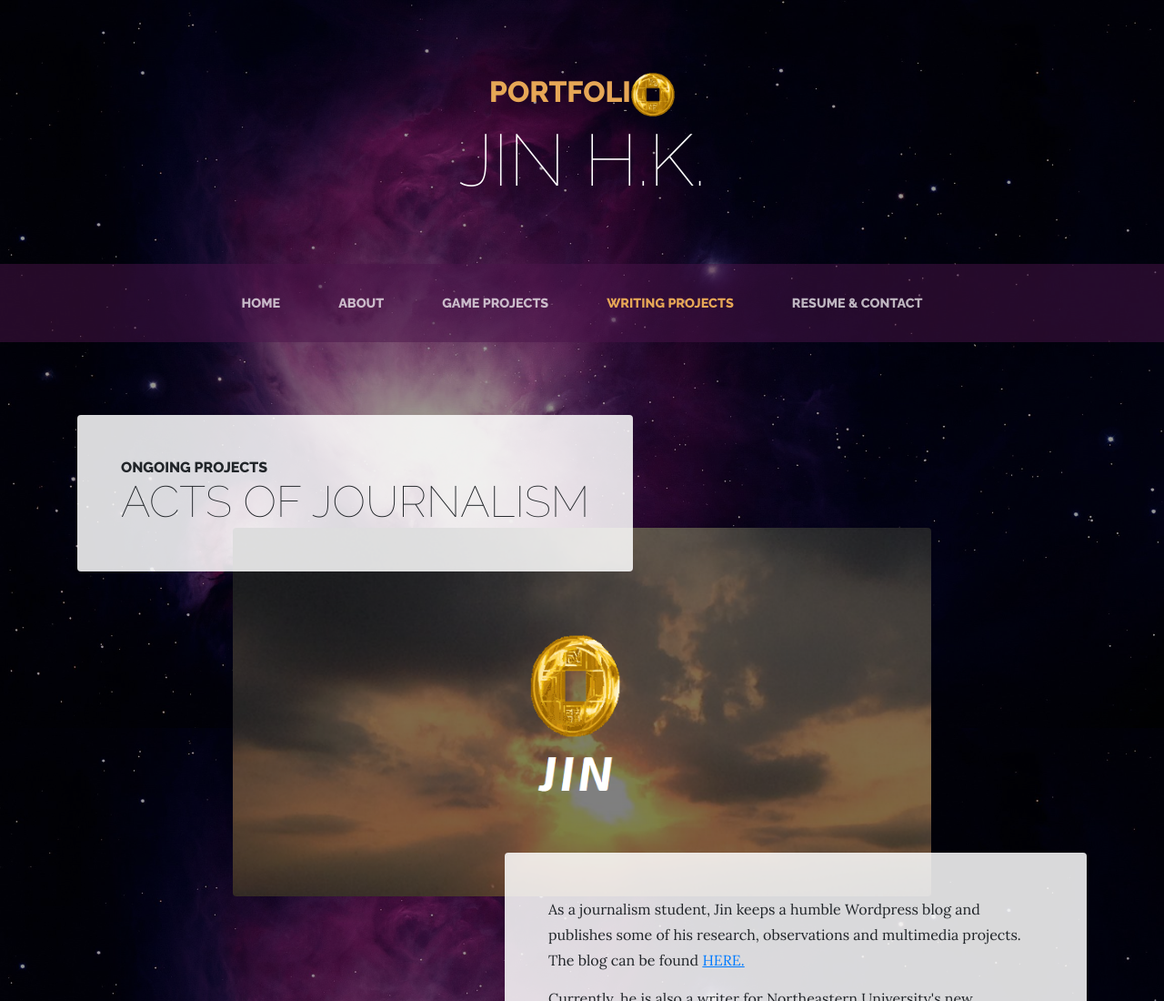
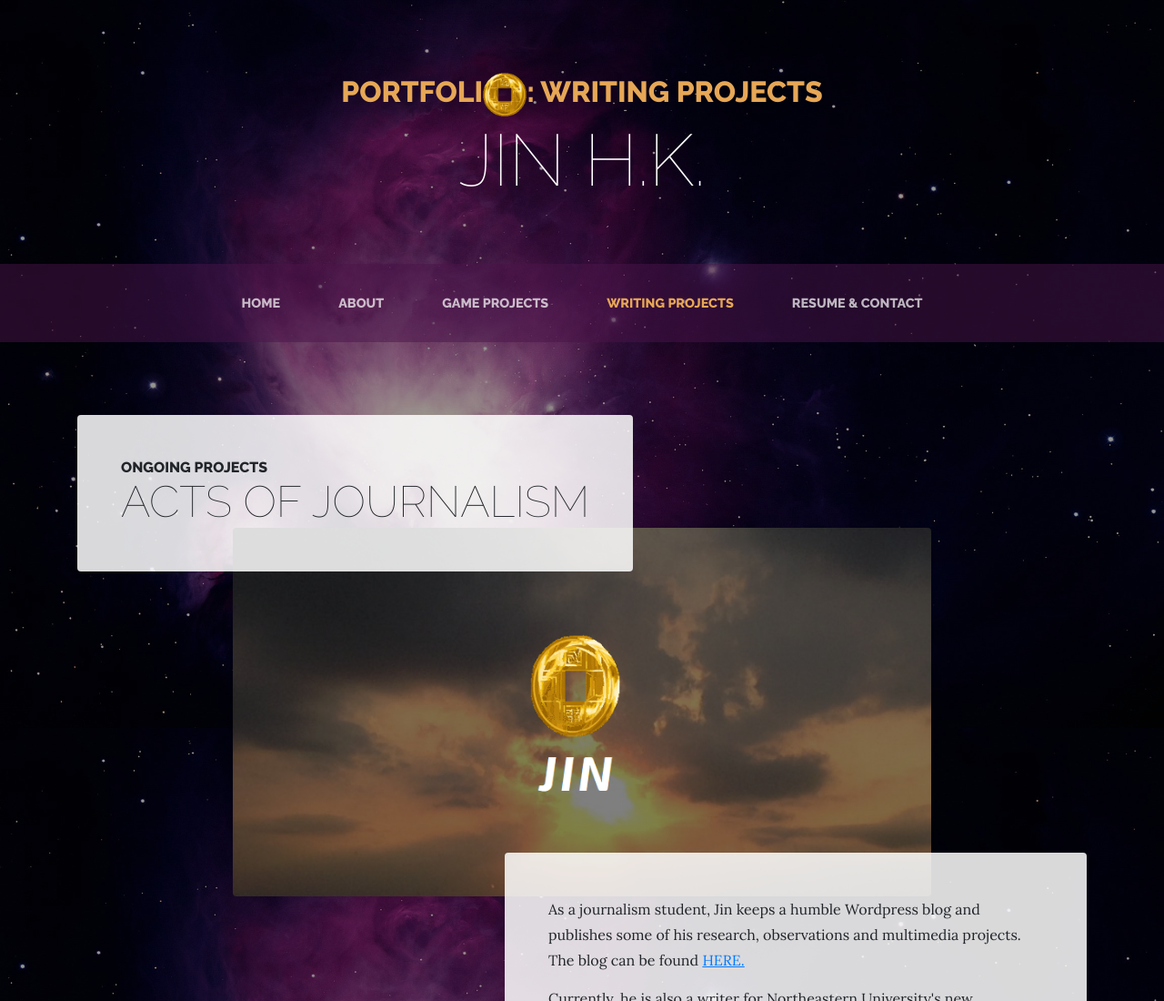
Before and after one commit to mghjin/mghjin.github.io, a website: page writingprojects.html in a window 1280 px wide. Shown: the top 1100 px of the page at 91% size. Drawn offline with Linux system fonts and the light colour scheme.

Commit message:
edit heading

```diff
--- a/writingprojects.html
+++ b/writingprojects.html
@@ -22,14 +22,12 @@
 
 </head>
 
-<body>
+  <body>
 
-  <h1 class="site-heading text-center text-white d-none d-lg-block">
-    <span class="site-heading-upper text-primary mb-3">Portfoli<img class="img-fluid rounded about-heading-img mb-3 mb-lg-0" src="img/shaded_coin.gif" alt="" width="48" height "48"></span>
-    <span class="site-heading-lower">Jin H.K.</span>
-	<br>
-
-  </h1>
+    <h1 class="site-heading text-center text-white d-none d-lg-block">
+      <span class="site-heading-upper text-primary mb-3">Portfoli<img class="img-fluid rounded about-heading-img mb-3 mb-lg-0" src="img/shaded_coin.gif" alt="" width="48" height "48">: Writing Projects</span>
+      <span class="site-heading-lower">Jin H.K.</span>
+    </h1>
 
   <!-- Navigation -->
   <nav class="navbar navbar-expand-lg navbar-dark py-lg-4" id="mainNav">
```
